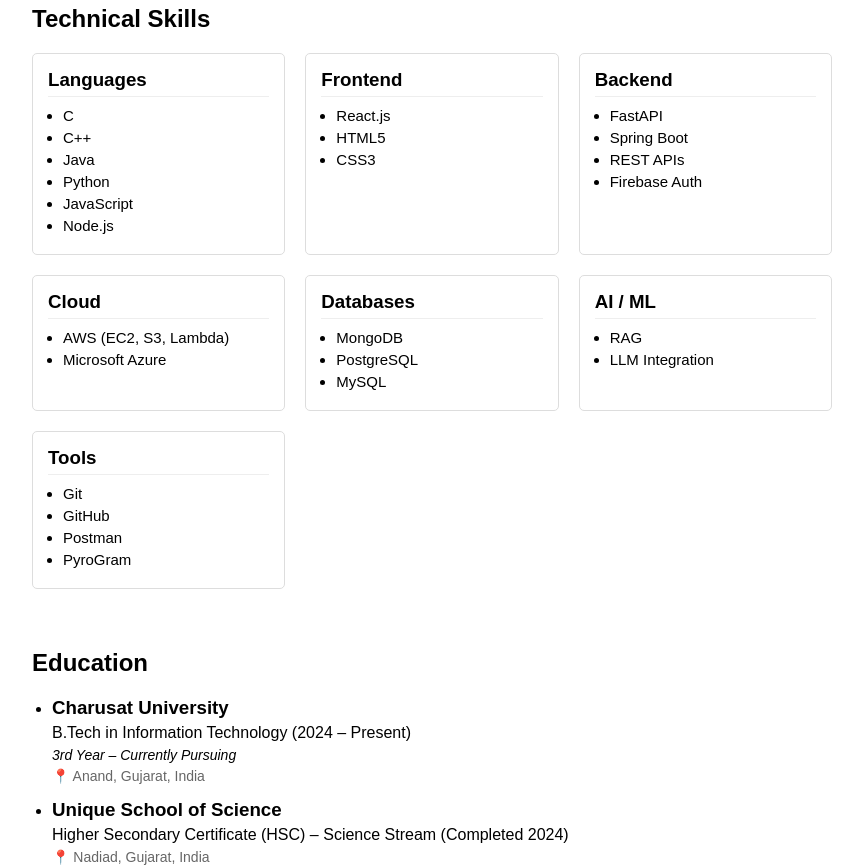
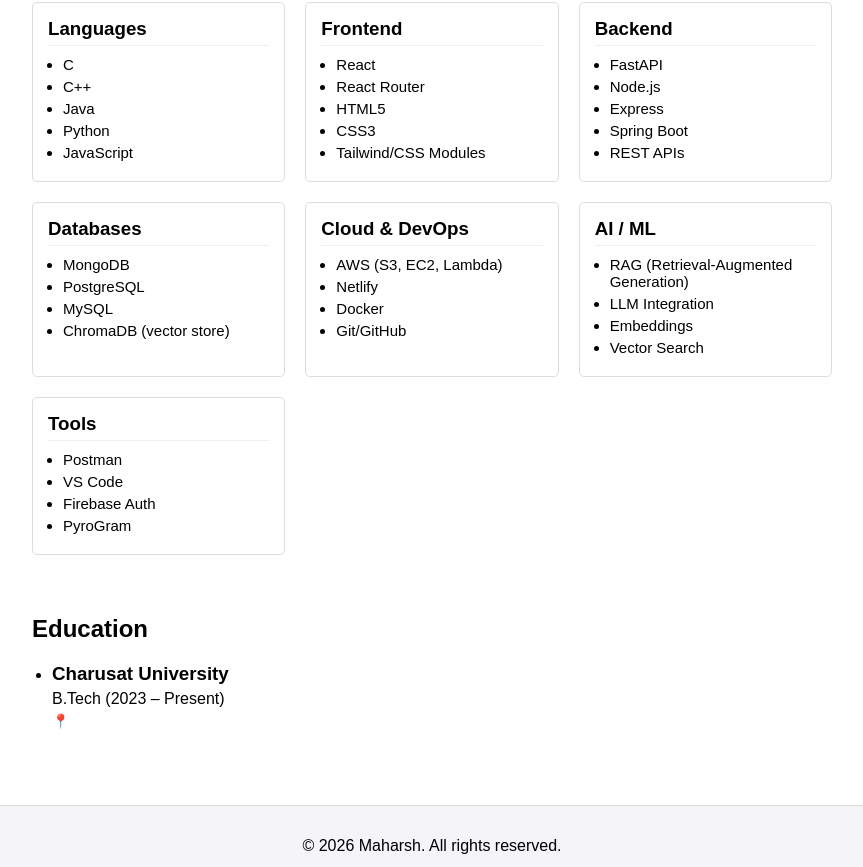
Before and after one commit to maharsh-tech/maharshsolanki-v2, a React (Vite) app: page / in a window 1280 px wide. Shown: the part 457-1324 px from the top of the page, without its empty margins (208-1071 px from the left). Built offline with nearby package versions, Linux system fonts and the light colour scheme.

Commit message:
chore: make site profile-driven (load data from public/me.json) and remove hardcoded personal info

```diff
--- /dev/null
+++ b/public/me.json
@@ -0,0 +1,97 @@
+{
+  "name": "Maharsh Solanki",
+  "displayName": "Maharsh",
+  "preferredName": "Maharsh",
+  "username": "maharsh-tech",
+  "title": "B.Tech IT student | Full-stack developer",
+  "email": "solankimaharsh787@gmail.com",
+  "phone": "",
+  "location": "Charusat University, Gujarat, India",
+  "website": "https://maharshsolanki.netlify.app",
+  "resume": "",
+  "bio": "B.Tech IT student (3rd Year) focused on full‑stack development, APIs, and AI-driven applications. Experienced with React, FastAPI, Python, and vector search/RAG systems.",
+  "github": "https://github.com/maharsh-tech",
+  "social": {
+    "linkedin": "",
+    "twitter": "",
+    "facebook": ""
+  },
+  "skills": [
+    {
+      "category": "Languages",
+      "items": ["C", "C++", "Java", "Python", "JavaScript"]
+    },
+    {
+      "category": "Frontend",
+      "items": ["React", "React Router", "HTML5", "CSS3", "Tailwind/CSS Modules"]
+    },
+    {
+      "category": "Backend",
+      "items": ["FastAPI", "Node.js", "Express", "Spring Boot", "REST APIs"]
+    },
+    {
+      "category": "Databases",
+      "items": ["MongoDB", "PostgreSQL", "MySQL", "ChromaDB (vector store)"]
+    },
+    {
+      "category": "Cloud & DevOps",
+      "items": ["AWS (S3, EC2, Lambda)", "Netlify", "Docker", "Git/GitHub"]
+    },
+    {
+      "category": "AI / ML",
+      "items": ["RAG (Retrieval-Augmented Generation)", "LLM Integration", "Embeddings", "Vector Search"]
+    },
+    {
+      "category": "Tools",
+      "items": ["Postman", "VS Code", "Firebase Auth", "PyroGram"]
+    }
+  ],
+  "education": [
+    {
+      "degree": "B.Tech",
+      "field": "Information Technology",
+      "institution": "Charusat University",
+      "status": "Currently pursuing (3rd Year)",
+      "startYear": 2023,
+      "endYear": "Present"
+    }
+  ],
+  "experience": [
+    {
+      "role": "Student Developer",
+      "company": "Personal Projects / College Practicals",
+      "start": "2022",
+      "end": "Present",
+      "highlights": [
+        "Built full-stack apps with React and FastAPI",
+        "Implemented RAG pipelines with ChromaDB and embeddings",
+        "Deployed projects to Netlify and AWS"
+      ]
+    }
+  ],
+  "projects": [
+    {
+      "title": "RAG API with FastAPI",
+      "description": "Production-ready REST API for semantic Q&A over uploaded documents using local LLMs and ChromaDB vector search.",
+      "techStack": ["Python", "FastAPI", "ChromaDB", "Embeddings"],
+      "liveUrl": "https://maharshsolanki.netlify.app/rag-api-maharsh"
+    },
+    {
+      "title": "ServEase",
+      "description": "Full-stack service marketplace connecting users with domestic service providers. Includes Firebase Auth and Spring Boot APIs.",
+      "techStack": ["React", "Spring Boot", "Firebase", "PostgreSQL"],
+      "liveUrl": ""
+    },
+    {
+      "title": "HRMS Portal",
+      "description": "Centralized HR management system with role-based access and real-time attendance logging.",
+      "techStack": ["MERN", "Node.js", "MongoDB"],
+      "liveUrl": ""
+    }
+  ],
+  "contactPref": {
+    "email": true,
+    "phone": false
+  },
+  "notes": "Edit this file to update your public profile; fields left blank are optional."
+}
--- a/src/App.jsx
+++ b/src/App.jsx
@@ -8,39 +8,10 @@
 import NotFound from './pages/NotFound'
 import './App.css'
 
-function App() {
-  const studentName = "Maharsh Solanki"
+function App({ profile }) {
+  const studentName = (profile && (profile.displayName || profile.name)) || 'Your Name'
 
-  const skills = [
-    {
-      category: 'Languages',
-      items: ['C', 'C++', 'Java', 'Python', 'JavaScript', 'Node.js'],
-    },
-    {
-      category: 'Frontend',
-      items: ['React.js', 'HTML5', 'CSS3'],
-    },
-    {
-      category: 'Backend',
-      items: ['FastAPI', 'Spring Boot', 'REST APIs', 'Firebase Auth'],
-    },
-    {
-      category: 'Cloud',
-      items: ['AWS (EC2, S3, Lambda)', 'Microsoft Azure'],
-    },
-    {
-      category: 'Databases',
-      items: ['MongoDB', 'PostgreSQL', 'MySQL'],
-    },
-    {
-      category: 'AI / ML',
-      items: ['RAG', 'LLM Integration'],
-    },
-    {
-      category: 'Tools',
-      items: ['Git', 'GitHub', 'Postman', 'PyroGram'],
-    },
-  ]
+  const skills = (profile && profile.skills) || []
 
   // useState for dark/light mode toggle
   const [darkMode, setDarkMode] = useState(false)
@@ -55,13 +26,13 @@
       <Header name={studentName} darkMode={darkMode} toggleDarkMode={toggleDarkMode} />
       <main style={{ padding: '20px', minHeight: '60vh', maxWidth: '800px', margin: '0 auto' }}>
         <Routes>
-          <Route path="/" element={<Home skills={skills} />} />
-          <Route path="/projects" element={<Projects />} />
+          <Route path="/" element={<Home skills={skills} profile={profile} />} />
+          <Route path="/projects" element={<Projects profile={profile} />} />
           <Route path="/contact" element={<Contact />} />
           <Route path="*" element={<NotFound />} />
         </Routes>
       </main>
-      <Footer />
+      <Footer profile={profile} />
     </div>
   )
 }
--- a/src/components/About.jsx
+++ b/src/components/About.jsx
@@ -1,12 +1,9 @@
-function About() {
+function About({ profile }) {
+  const bio = (profile && profile.bio) || 'About information not provided.'
   return (
     <section className="about" style={{ padding: '20px 0' }}>
       <h2>About Me</h2>
-      <p style={{ lineHeight: '1.6' }}>
-        I am a B.Tech IT student at Charusat University (3rd Year – Currently Pursuing).
-        I specialize in crafting scalable full-stack applications, cloud-native APIs, and AI-driven systems.
-        My expertise spans languages like Python, JavaScript, Java, C, and C++, with hands-on experience in React.js, FastAPI, Spring Boot, and cloud platforms like AWS and Azure.
-      </p>
+      <p style={{ lineHeight: '1.6' }}>{bio}</p>
     </section>
   );
 }
--- a/src/components/Education.jsx
+++ b/src/components/Education.jsx
@@ -1,25 +1,5 @@
-function Education() {
-  const education = [
-    {
-      institution: 'Charusat University',
-      degree: 'B.Tech in Information Technology',
-      period: '2024 – Present',
-      location: 'Anand, Gujarat, India',
-      detail: '3rd Year – Currently Pursuing'
-    },
-    {
-      institution: 'Unique School of Science',
-      degree: 'Higher Secondary Certificate (HSC) – Science Stream',
-      period: 'Completed 2024',
-      location: 'Nadiad, Gujarat, India'
-    },
-    {
-      institution: 'Unique School of Science',
-      degree: 'Secondary School Certificate (SSC)',
-      period: 'Completed 2022',
-      location: 'Nadiad, Gujarat, India'
-    }
-  ]
+function Education({ profile }) {
+  const education = (profile && profile.education) || []
 
   return (
     <section className="education" style={{ padding: '20px 0' }}>
@@ -28,7 +8,7 @@
         {education.map((item, index) => (
           <li key={index} style={{ marginBottom: '15px' }}>
             <h3 style={{ margin: '0 0 5px 0' }}>{item.institution}</h3>
-            <p style={{ margin: '0 0 5px 0', fontWeight: '500' }}>{item.degree} ({item.period})</p>
+            <p style={{ margin: '0 0 5px 0', fontWeight: '500' }}>{item.degree} ({item.period || item.startYear + ' – ' + (item.endYear || 'Present')})</p>
             {item.detail && <p style={{ margin: '0 0 5px 0', fontStyle: 'italic', fontSize: '14px' }}>{item.detail}</p>}
             <p style={{ margin: 0, color: '#666', fontSize: '14px' }}>📍 {item.location}</p>
           </li>
--- a/src/components/Footer.jsx
+++ b/src/components/Footer.jsx
@@ -1,7 +1,8 @@
-function Footer() {
+function Footer({ profile }) {
+  const name = (profile && (profile.displayName || profile.name)) || 'Your Name'
   return (
     <footer className="footer">
-      <p>&copy; {new Date().getFullYear()} Maharsh Solanki. All rights reserved.</p>
+      <p>&copy; {new Date().getFullYear()} {name}. All rights reserved.</p>
     </footer>
   );
 }
--- a/src/main.jsx
+++ b/src/main.jsx
@@ -4,10 +4,18 @@
 import App from './App'
 import './index.css'
 
+function renderApp(profile) {
+  document.title = (profile && (profile.displayName || profile.name)) || 'React App'
   ReactDOM.createRoot(document.getElementById('root')).render(
     <React.StrictMode>
       <BrowserRouter>
-      <App />
+        <App profile={profile} />
       </BrowserRouter>
     </React.StrictMode>,
   )
+}
+
+fetch('/me.json')
+  .then((res) => res.json())
+  .then((profile) => renderApp(profile))
+  .catch(() => renderApp(null))
--- a/src/pages/Home.jsx
+++ b/src/pages/Home.jsx
@@ -2,12 +2,12 @@
 import Skills from '../components/Skills'
 import Education from '../components/Education'
 
-function Home({ skills }) {
+function Home({ skills, profile }) {
   return (
     <div>
-      <About />
+      <About profile={profile} />
       <Skills skills={skills} />
-      <Education />
+      <Education profile={profile} />
     </div>
   )
 }
--- a/src/pages/Projects.jsx
+++ b/src/pages/Projects.jsx
@@ -1,34 +1,5 @@
-function Projects() {
-  const projects = [
-    {
-      title: 'FalixMovies',
-      description: 'Full-stack movie browsing and streaming platform deployed on AWS, capable of handling rich media and high-volume user interactions at scale. Cloud-based content pipeline using AWS S3 and PyroGram for streaming.',
-      techStack: ['React', 'FastAPI', 'MongoDB', 'AWS', 'PyroGram'],
-      liveUrl: 'https://falixmovies.com'
-    },
-    {
-      title: 'AskOrg AI',
-      description: 'AI-powered enterprise assistant for intelligent document retrieval and extraction of actionable insights from recorded meetings. Built with a RAG pipeline using ChromaDB as the vector store, centralizing organizational knowledge into a searchable system.',
-      techStack: ['React', 'FastAPI', 'Python', 'ChromaDB', 'RAG']
-    },
-    {
-      title: 'RAG API with FastAPI',
-      description: 'Production-ready REST API enabling natural language Q&A over user-uploaded documents using local large language models and ChromaDB vector search. Includes document Ingestion, chunking, and embedding pipeline.',
-      techStack: ['Python', 'FastAPI', 'ChromaDB', 'LLMs', 'Vector Search'],
-      liveUrl: 'https://maharshsolanki.netlify.app/rag-api-maharsh'
-    },
-    {
-      title: 'ServEase',
-      description: 'Full-stack service marketplace connecting users with domestic help providers, featuring Firebase Auth for secure onboarding and Spring Boot REST APIs for service booking workflows. Designed with a normalized PostgreSQL schema.',
-      techStack: ['React', 'Java', 'Spring Boot', 'PostgreSQL', 'Firebase Auth']
-    },
-    {
-      title: 'HRMS Portal',
-      description: 'Centralized HR management system built on the MERN stack with role-based access control, real-time attendance logging, and admin dashboards for workforce oversight. Automated employee onboarding and HR workflows.',
-      techStack: ['React', 'Node.js', 'Express.js', 'MongoDB'],
-      liveUrl: 'https://dayflow-brown.vercel.app/'
-    }
-  ]
+function Projects({ profile }) {
+  const projects = (profile && profile.projects) || []
 
   return (
     <section className="projects" style={{ padding: '20px 0' }}>
@@ -43,7 +14,7 @@
             <div style={{ marginBottom: '15px' }}>
               <strong>Tech Stack: </strong>
               <span style={{ fontSize: '14px', color: '#333' }}>
-                {project.techStack.join(', ')}
+                {(project.techStack || []).join(', ')}
               </span>
             </div>
             {project.liveUrl && (
```
Lines whose indentation alone changed are shown as unchanged.
